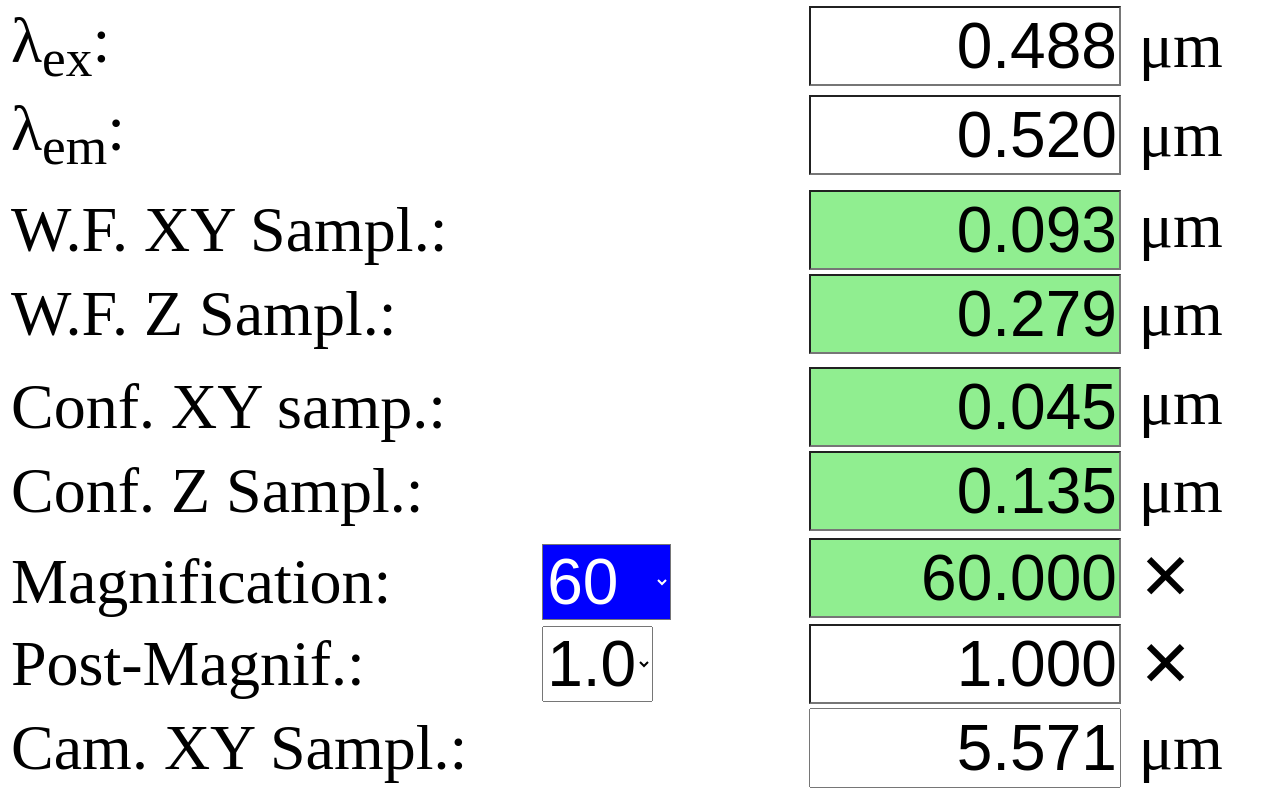
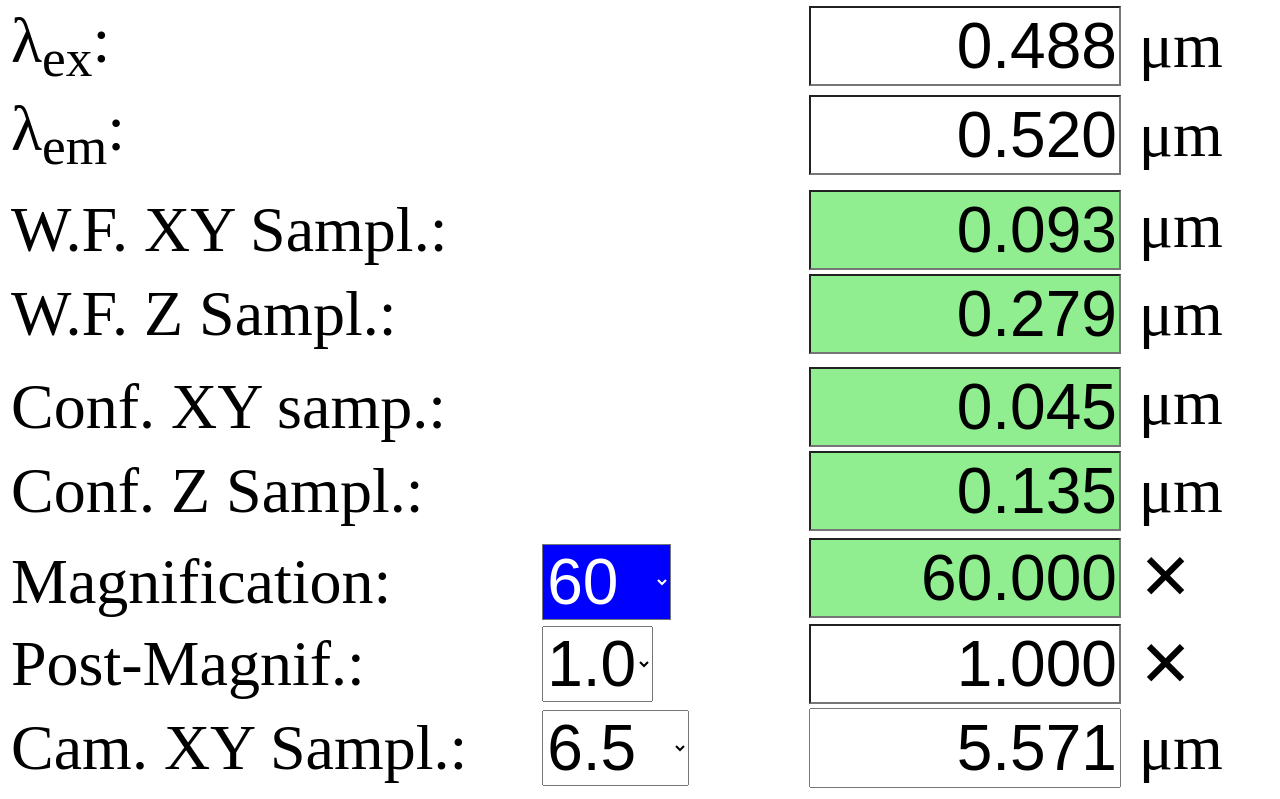
Before and after one commit to RainerHeintzmann/IPHTNyquist, a plain HTML site: page index.html in a window 1280 px wide. Shown: the part 1454-2253 px from the top of the page. Drawn offline with Linux system fonts and the light colour scheme.

Commit message:
added camera selection

```diff
--- a/index.html
+++ b/index.html
@@ -29,7 +29,8 @@
                 <th  style="width:40%"> Property</th> <th  style="width:20%"> Select</th><th  style="width:20%"> In-/Output</th><th  style="width:10%"> Unit</th>
             </tr>
             <tr>
-                <td>NA:</td><td>
+                <td>NA:</td>
+                <td>
                     <select name="NA:" id="na_sel" onchange="na_sel_changed()">
                         <option value="1.65">1.65</option>
                         <option value="1.46">1.46</option>
@@ -103,7 +104,14 @@
                     <input size="6" id="postmag" type="text" value="?" onchange="postmag_changed()"></td><td>&#10005;</td>
             </tr>
             <tr>
-                <td>Cam. XY Sampl.:</td><td></td><td><input size="6" id="sampling_cam_XY" type="text" value="?"  readonly="readonly" onchange="sampling_Cam_XY_changed()"></td><td>&mu;m</td>
+                <td>Cam. XY Sampl.:</td>
+                <td>
+                    <select name="Camera:" id="cam_sel" onchange="cam_sel_changed()">
+                        <option value="Hamamatsu Flash 4">6.5</option>
+                        <option value="Prime BSI">6.5</option>
+                        <option value="Andor Neo">12.0</option>
+                      </select></td>
+                <td><input size="6" id="sampling_cam_XY" type="text" value="?"  readonly="readonly" onchange="sampling_Cam_XY_changed()"></td><td>&mu;m</td>
             </tr>
         </tbody>
         </table>
@@ -215,6 +223,13 @@
                 res = get_float(postmag)
                 update_sampling();
             }
+            cam_sel_changed = function()
+            {
+                console.log("cam_sel_changed")
+                Camera.value = cam_sel.value
+                res =  get_float(Camera, 0.0, n.fval)
+                update_sampling();
+            }
 
             NA.NA_changed = function()
             {
```
